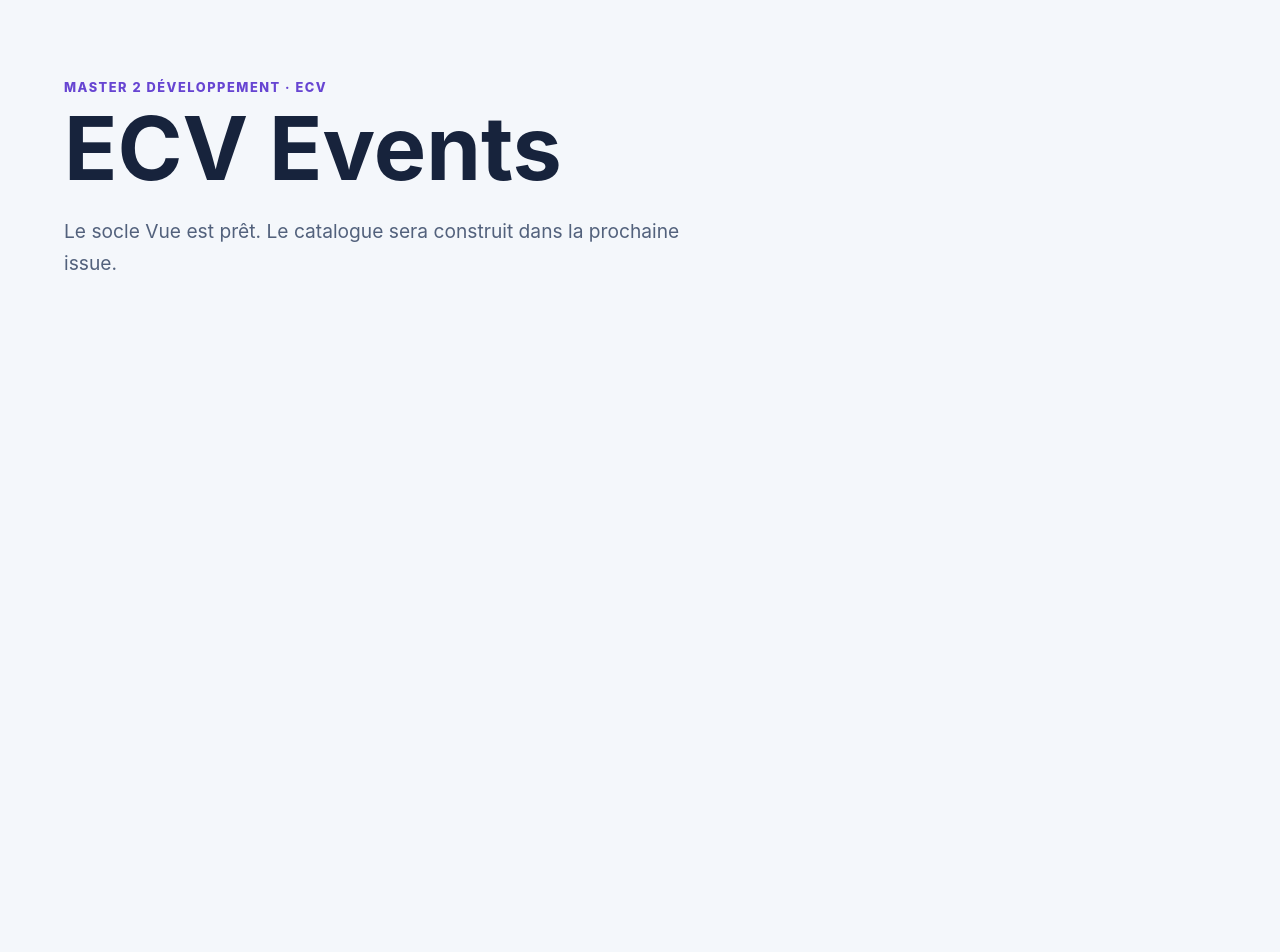
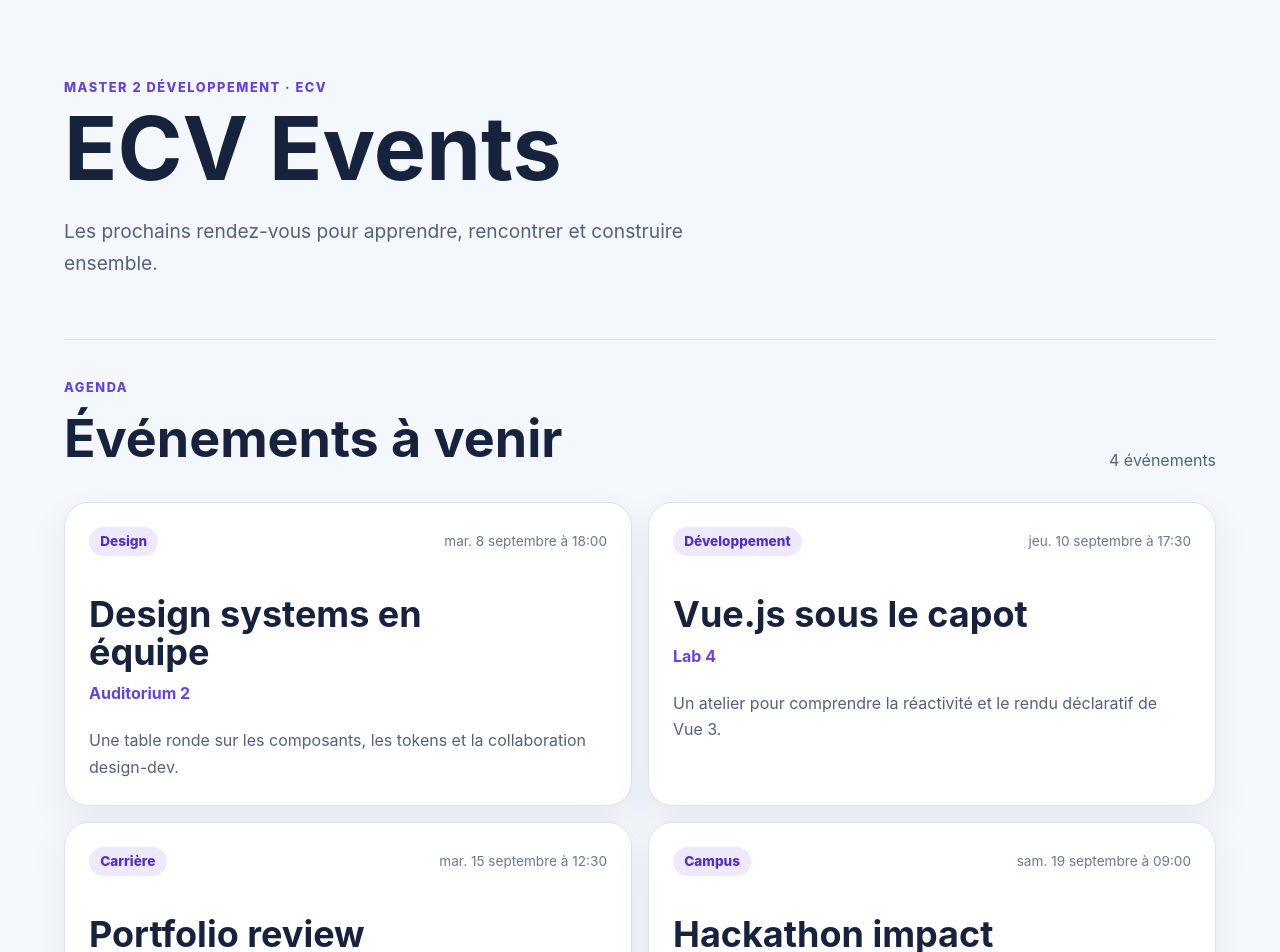
Before and after one commit to Mossbaddi/Master2-dev-ecv-vue, a Vue app: page / in a window 1280 px wide. Shown: the top 952 px of the page. Before the commit the page ends 800 px from the top, so only its background shows below. Built offline with nearby package versions, Linux system fonts and the light colour scheme.

Commit message:
feat: display initial events catalogue (#2) (#7)

```diff
--- a/src/App.vue
+++ b/src/App.vue
@@ -1,9 +1,48 @@
+<script setup lang="ts">
+import { ref } from 'vue'
+import { initialEvents } from './data/events'
+
+const events = ref([...initialEvents])
+
+const dateFormatter = new Intl.DateTimeFormat('fr-FR', {
+  weekday: 'short',
+  day: 'numeric',
+  month: 'long',
+  hour: '2-digit',
+  minute: '2-digit',
+})
+</script>
+
 <template>
-  <main class="shell">
+  <header class="hero shell">
     <p class="eyebrow">Master 2 Développement · ECV</p>
     <h1>ECV Events</h1>
-    <p class="intro">
-      Le socle Vue est prêt. Le catalogue sera construit dans la prochaine issue.
+    <p class="intro">Les prochains rendez-vous pour apprendre, rencontrer et construire ensemble.</p>
+  </header>
+
+  <main class="shell catalogue">
+    <div class="section-heading">
+      <div>
+        <p class="eyebrow">Agenda</p>
+        <h2>Événements à venir</h2>
+      </div>
+      <p class="event-count">{{ events.length }} événement{{ events.length > 1 ? 's' : '' }}</p>
+    </div>
+
+    <p v-if="events.length === 0" class="empty-state">
+      Aucun événement n'est encore programmé. Revenez bientôt.
     </p>
+
+    <ul v-else class="event-grid">
+      <li v-for="event in events" :key="event.id" class="event-card">
+        <div class="card-topline">
+          <span class="category">{{ event.category }}</span>
+          <time :datetime="event.date">{{ dateFormatter.format(new Date(event.date)) }}</time>
+        </div>
+        <h3>{{ event.title }}</h3>
+        <p class="location">{{ event.location }}</p>
+        <p class="description">{{ event.description }}</p>
+      </li>
+    </ul>
   </main>
 </template>
--- /dev/null
+++ b/src/data/events.ts
@@ -0,0 +1,36 @@
+import type { SchoolEvent } from '../types/event'
+
+export const initialEvents: SchoolEvent[] = [
+  {
+    id: 1,
+    title: 'Design systems en équipe',
+    date: '2026-09-08T18:00:00',
+    location: 'Auditorium 2',
+    category: 'Design',
+    description: 'Une table ronde sur les composants, les tokens et la collaboration design-dev.',
+  },
+  {
+    id: 2,
+    title: 'Vue.js sous le capot',
+    date: '2026-09-10T17:30:00',
+    location: 'Lab 4',
+    category: 'Développement',
+    description: 'Un atelier pour comprendre la réactivité et le rendu déclaratif de Vue 3.',
+  },
+  {
+    id: 3,
+    title: 'Portfolio review',
+    date: '2026-09-15T12:30:00',
+    location: 'Studio 1',
+    category: 'Carrière',
+    description: 'Des alumni relisent vos projets et partagent leurs conseils de présentation.',
+  },
+  {
+    id: 4,
+    title: 'Hackathon impact local',
+    date: '2026-09-19T09:00:00',
+    location: 'Campus ECV',
+    category: 'Campus',
+    description: 'Une journée pour prototyper un service utile aux associations du quartier.',
+  },
+]
--- a/src/style.css
+++ b/src/style.css
@@ -51,3 +51,116 @@ h1 {
   font-size: 1.2rem;
   line-height: 1.7;
 }
+
+.hero {
+  padding-bottom: 2.5rem;
+}
+
+.catalogue {
+  padding-top: 2.5rem;
+  border-top: 1px solid #dbe2ed;
+}
+
+.section-heading {
+  display: flex;
+  align-items: end;
+  justify-content: space-between;
+  gap: 1rem;
+  margin-bottom: 2rem;
+}
+
+h2 {
+  margin: 0;
+  font-size: clamp(2rem, 5vw, 3.25rem);
+}
+
+.event-count {
+  margin: 0;
+  color: #52617c;
+}
+
+.event-grid {
+  display: grid;
+  grid-template-columns: repeat(2, minmax(0, 1fr));
+  gap: 1rem;
+  margin: 0;
+  padding: 0;
+  list-style: none;
+}
+
+.event-card {
+  min-height: 19rem;
+  padding: 1.5rem;
+  border: 1px solid #dce3ee;
+  border-radius: 1.5rem;
+  background: #ffffff;
+  box-shadow: 0 1rem 2.5rem rgba(39, 52, 82, 0.07);
+}
+
+.card-topline {
+  display: flex;
+  align-items: center;
+  justify-content: space-between;
+  gap: 1rem;
+  color: #6a7891;
+  font-size: 0.85rem;
+}
+
+.category {
+  padding: 0.4rem 0.7rem;
+  border-radius: 999px;
+  color: #5232b8;
+  background: #eee9ff;
+  font-weight: 800;
+}
+
+.event-card h3 {
+  max-width: 24rem;
+  margin: 2.5rem 0 0.75rem;
+  font-size: clamp(1.6rem, 4vw, 2.25rem);
+  line-height: 1.05;
+}
+
+.location {
+  margin: 0 0 1.5rem;
+  color: #6745d2;
+  font-weight: 700;
+}
+
+.description {
+  margin: 0;
+  color: #52617c;
+  line-height: 1.65;
+}
+
+.empty-state {
+  padding: 3rem 1.5rem;
+  border: 1px dashed #aab6c9;
+  border-radius: 1rem;
+  color: #52617c;
+  text-align: center;
+}
+
+@media (max-width: 46rem) {
+  .shell {
+    padding-block: 3rem;
+  }
+
+  .section-heading {
+    align-items: start;
+    flex-direction: column;
+  }
+
+  .event-grid {
+    grid-template-columns: 1fr;
+  }
+
+  .event-card {
+    min-height: auto;
+  }
+
+  .card-topline {
+    align-items: start;
+    flex-direction: column;
+  }
+}
--- /dev/null
+++ b/src/types/event.ts
@@ -0,0 +1,10 @@
+export type EventCategory = 'Design' | 'Développement' | 'Carrière' | 'Campus'
+
+export interface SchoolEvent {
+  id: number
+  title: string
+  date: string
+  location: string
+  category: EventCategory
+  description: string
+}
```
